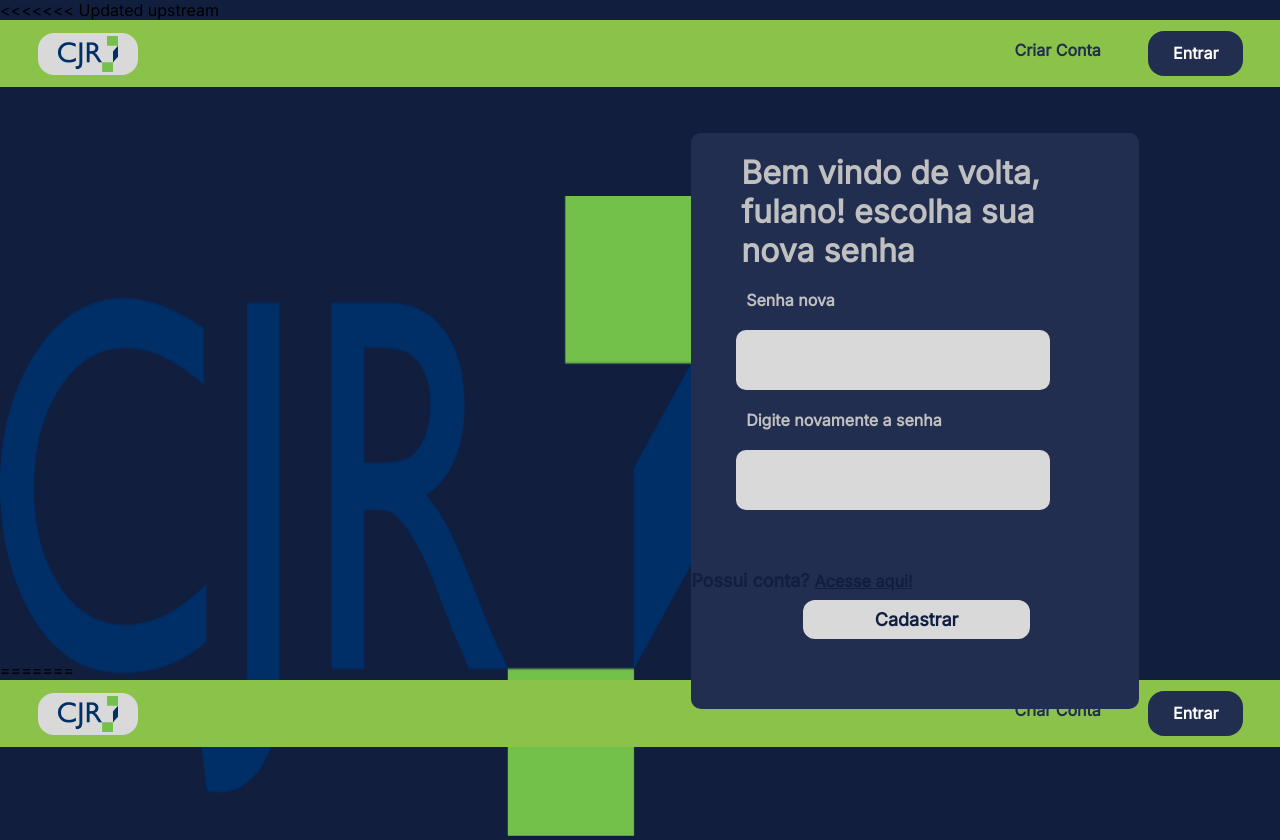
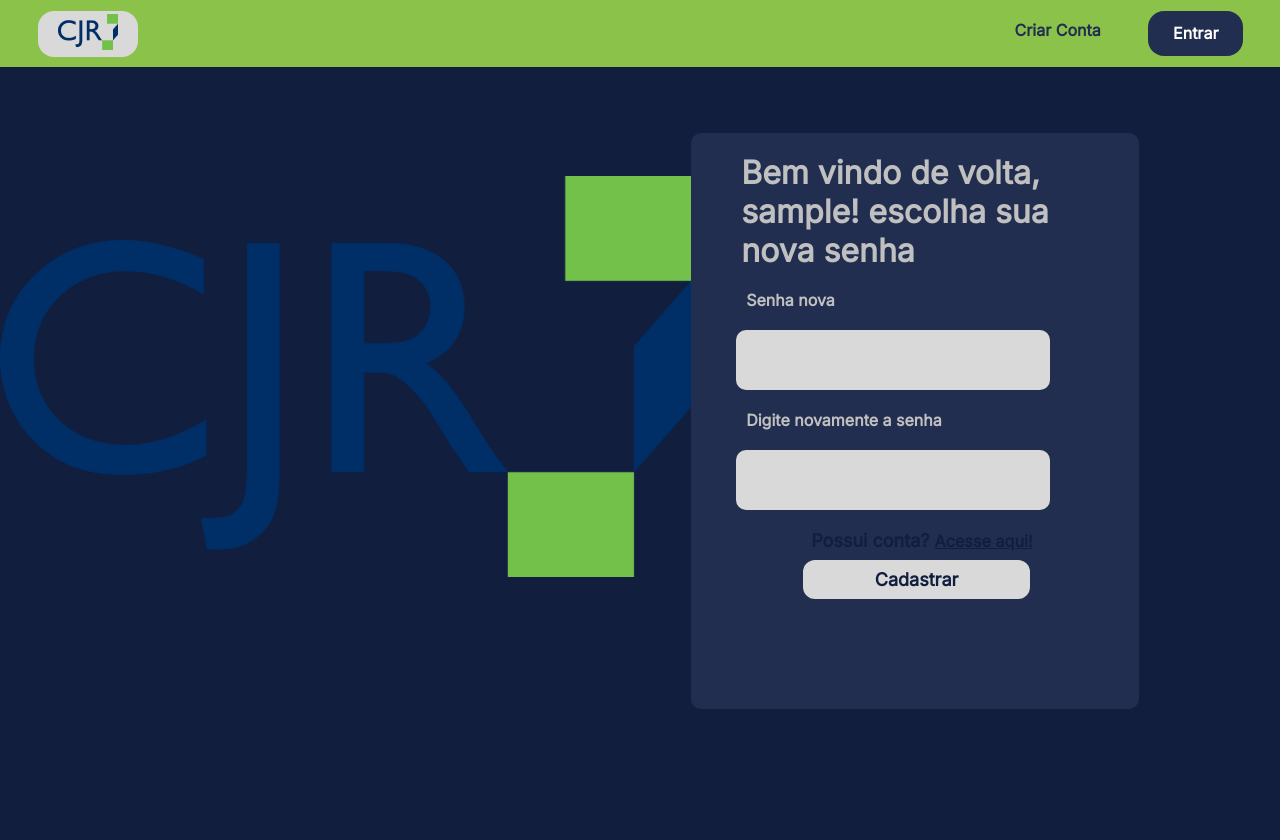
Before and after one commit to susannahgurgel/trainee23-cjr-grupo6, a plain HTML site: page html/recuperacao.html in a window 1280 px wide. Shown: the top 840 px of the page. After the commit the page ends 800 px from the top, so only its background shows below. Drawn offline with Linux system fonts and the light colour scheme; sample sign-in values are in the browser's storage.

Commit message:
fix: login

```diff
--- a/auth/auth.controller.js
+++ b/auth/auth.controller.js
@@ -7,7 +7,7 @@ const authRouter = Router();
 
 authRouter.post("/sign-in", async (req, res) => {
     const { login, password } = req.body;
-
+    console.log("oi")
     try{
         const token = await authService.signIn(login, password);
     }
@@ -18,7 +18,6 @@ authRouter.post("/sign-in", async (req, res) => {
 
 authRouter.post("/sign-up", async (req, res) => {
     const { nome, genero, cargo, email, senha } = req.body;
-
     try{
         const newUser = await authService.signUp(nome, cargo, genero, email, senha);
     } catch(e){
--- a/html/cadastro.html
+++ b/html/cadastro.html
@@ -4,13 +4,9 @@
     <style>
         @import url('https://fonts.googleapis.com/css2?family=Inter&display=swap');
         </style>
-<<<<<<< Updated upstream
-    <link rel="stylesheet" href="..\style\cadastro.css">
-=======
     <link rel="stylesheet" href="/../style/cadastro.css">
     <link rel="stylesheet" href="/../style/default.css">
     <link rel="icon" href="/../img/cjr.png">
->>>>>>> Stashed changes
     <meta charset="UTF-8">
     <meta name="viewport" content="width=device-width, initial-scale=1.0">
     <title>Cadastro / CJR</title>
@@ -26,17 +22,10 @@
         <nav class="barra-de-navegacao">
             <ul>
                 <li>
-<<<<<<< Updated upstream
-                     <a href="http://127.0.0.1:3000/html/cadastro.html" class="">Criar Conta</a>
-                </li>
-                <li>
-                    <a href="http://127.0.0.1:3000/html/login.html" class="entrar">Entrar</a>
-=======
                      <a href="cadastro" class="">Criar Conta</a>
                 </li>
                 <li>
                     <a href="login" class="entrar">Entrar</a>
->>>>>>> Stashed changes
                 </li>
             </ul>
         </nav>
@@ -54,10 +43,6 @@
             <li><input type="text" placeholder="Email"></li>
             <li><input type="text" placeholder="Senha"></li>
         </ul>
-<<<<<<< Updated upstream
-        <div class="tem-conta">Já possui uma conta? <a href="http://127.0.0.1:3000/html/login.html">Acesse aqui!</a></div>
-        <button>Cadastrar</button>
-=======
         <div class="tem-conta">Já possui uma conta? <a href="login">Acesse aqui!</a></div>
         <button type='button'>Cadastrar</button>
 
@@ -107,7 +92,6 @@
 
             setTimeout(() => document.getElementById("hideAll").style.display = "none", 130)
         </script>
->>>>>>> Stashed changes
     </form>
 
     <footer></footer>
--- a/html/recuperacao.html
+++ b/html/recuperacao.html
@@ -1,50 +1,3 @@
-<<<<<<< Updated upstream
-<!DOCTYPE html>
-<html lang="pt-br">
-<head>
-    <style>
-        @import url('https://fonts.googleapis.com/css2?family=Inter&display=swap');
-        </style>
-    <link rel="stylesheet" href="..\style\recuperacao.css">
-    <meta charset="UTF-8">
-    <meta name="viewport" content="width=device-width, initial-scale=1.0">
-    <title>CJR</title>
-</head>
-<body>
-    <header>
-        <div class="logo"><img src="..\img\cjr.png" alt="cjr"></div>
-        <nav class="barra-de-navegacao">
-            <ul>
-                <li>
-                     <a href="http://127.0.0.1:3000/html/cadastro.html" class="">Criar Conta</a>
-                </li>
-                <li>
-                    <a href="http://127.0.0.1:3000/html/login.html" class="entrar">Entrar</a>
-                </li>
-            </ul>
-        </nav>
-    </header>
-
-    <div class="background-logo"><img src="..\img\cjr_bigger.png" alt="cjr"></div>
-
-    <form class="recuperacao">
-        <div class="bem-vindo" <h1>Bem vindo de volta,<br> fulano! escolha sua<br> nova senha</h1></div>
-
-        <ul>
-            <label>Senha nova<br><br></label>
-            <li><input type="text"> <br><br></li>
-            <label>Digite novamente a senha<br><br></label>
-            <li><input type="text"> <br><br><br><br></li>
-
-        </ul>
-        <div class="tem-conta">Possui conta? <a href="http://127.0.0.1:3000/html/login.html">Acesse aqui!</a></div>
-
-        <button>Cadastrar</button>
-    </form>
-
-    <footer></footer>
-</body>
-=======
 <!DOCTYPE html>
 <html lang="pt-br">
 <head>
@@ -82,8 +35,7 @@
             <label>Senha nova<br><br></label>
             <li><input type="text" id="password"> <br><br></li>
             <label>Digite novamente a senha<br><br></label>
-            <li><input type="text" id="password-confirmation"> <br><br><br><br></li>
-
+            <li><input type="text" id="password-confirmation"> <br><br></li>
         </ul>
         <div class="tem-conta">Possui conta? <a href="login">Acesse aqui!</a></div>
 
@@ -92,8 +44,12 @@
 
     <script>
         const username = localStorage.getItem("username");
-        if (username)
+        if (username){
             document.querySelector(".bem-vindo").innerHTML = "<p>Bem vindo de volta,<br>"+username+"! escolha sua<br> nova senha</p>"
+        } else {
+            alert("Escolha um usuário");
+            document.location.href = "login";
+        }
         localStorage.removeItem("username");
 
         var botao = document.getElementById("botao");
@@ -121,5 +77,4 @@
 
     <footer></footer>
 </body>
->>>>>>> Stashed changes
 </html>
--- a/javascript/auth/auth.service.js
+++ b/javascript/auth/auth.service.js
@@ -11,9 +11,9 @@ class AuthService {
             var user = await userService.findByUsername(userOrEmail);
         }
 
-        if (!user) throw new Error("Usuário não encontrado");
+        if (!user) return null;
 
-        if (user.senha !== password) throw new Error("Senha incorreta");
+        if (user.senha !== password) return null;
 
         const token = jwt.sign({id: user.id}, "mudarPAlgoMelhor", {expiresIn: "20m"});
         return {token};
--- a/style/login.css
+++ b/style/login.css
@@ -1,68 +1,3 @@
-* {
-    margin: 0;
-    padding: 0;
-    list-style: none;
-    text-decoration: none;
-    font-family: 'Inter';
-    box-sizing: border-box;
-}
-
-header {
-    width: 100%;
-    min-height: 86px;
-    position: sticky;
-    background: #8BC34A;
-    display: flex;
-    align-items: center;
-    justify-content: space-between;
-}
-
-.logo {
-    background: #D9D9D9;
-    border-radius: 16px;
-    display: block;
-    position: relative;
-    left: 3%;
-    padding: 3px 20px;
-}
-
-.barra-de-navegacao ul {
-    display: flex;
-}
-
-.barra-de-navegacao ul li a {
-    color: #222E50;
-    padding: 10px 25px;
-    transition: 0.2s;
-    margin: 0 5px;
-    position: relative;
-    right: 30%;
-    font-family: 'Inter';
-    font-style: normal;
-    font-weight: 700;
-    font-size: 16px;
-    line-height: 19px;
-}
-
-.barra-de-navegacao ul li a.entrar {
-    background-color: #222E50;
-    color: white;
-    font-size: 20px;
-    padding: 13px 25px;
-    border-radius: 16px;
-    transition: 0.2s;
-    margin: 0 5px;
-    font-family: 'Inter';
-    font-style: normal;
-    font-weight: 700;
-    font-size: 16px;
-    line-height: 19px;
-}
-
-body {
-    background: #111E3E;
-}
-
 .login {
     display: flex;
     justify-content: center;
--- a/style/recuperacao.css
+++ b/style/recuperacao.css
@@ -5,66 +5,6 @@
     text-decoration: none;
     font-family: 'Inter';
     box-sizing: border-box;
-}
-
-header {
-    width: 100%;
-    height: 8.4%;
-    position: fixed;
-    background: #8BC34A;
-    display: flex;
-    align-items: center;
-    justify-content: space-between;
-}
-
-.logo {
-    background: #D9D9D9;
-    border-radius: 16px;
-    display: block;
-    position: relative;
-    left: 3%;
-    padding: 3px 20px;
-}
-
-.barra-de-navegacao ul {
-    display: flex;
-}
-
-.barra-de-navegacao ul li a {
-    display: block;
-    color: #222E50;
-    padding: 10px 25px;
-    transition: 0.2s;
-    margin: 0 5px;
-    position: relative;
-    right: 30%;
-    font-family: 'Inter';
-    font-style: normal;
-    font-weight: 700;
-    font-size: 16px;
-    line-height: 19px;
-}
-
-.barra-de-navegacao ul li a.entrar{
-    display: block;
-    background-color:#222E50;
-    color: white;
-    font-size: 20px;
-    padding: 13px 25px;
-    border-radius: 16px;
-    transition: 0.2s;
-    margin: 0 5px;
-    font-family: 'Inter';
-    font-style: normal;
-    font-weight: 700;
-    font-size: 16px;
-    line-height: 19px;
-}
-
-
-
-body {
-    background: #111E3E;
 }
 
 .recuperacao {
@@ -127,6 +67,7 @@ body {
     justify-content: space-between;
     border-radius: 10px;
     text-align: 10px;
+    left: 120px;
     font-family: 'Inter';
     font-weight: bolder;
     font-size: large;
```
Also changed, not shown: html/login.html (+6 -29 lines), html/perfil.html (+0 -2 lines), javascript/auth/auth.controller.js (+10 -6 lines), javascript/user/user.controller.js (+7 -13 lines), img/eva_email-outline.png (added), img/mdi_office-building.png (added), img/profile-pic.png (added), 2 other files.
